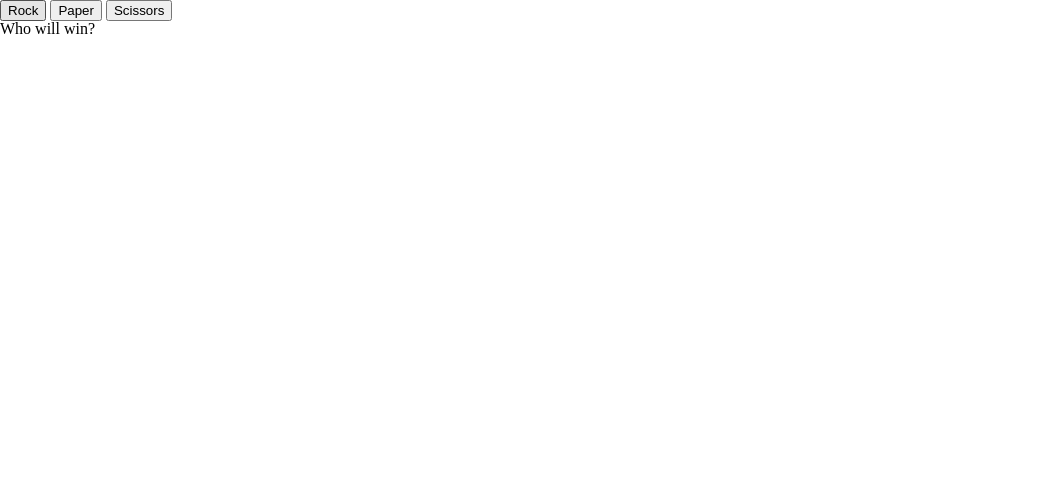
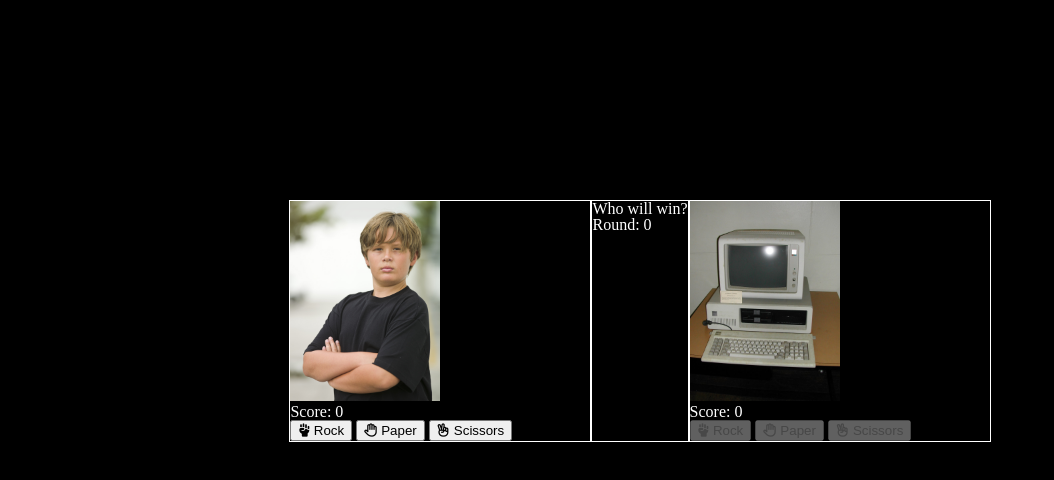
Before and after one commit to LoudDonut/rock-paper-scissors, a plain HTML site: page index.html in a window 1280 px wide. Shown: the whole page, without its empty margins (0-1054 px from the left). Drawn offline with Linux system fonts and the light colour scheme.

Commit message:
Added a simple layout and some placeholder images

```diff
--- a/index.html
+++ b/index.html
@@ -2,18 +2,45 @@
 <html>
 <head>
 	<meta charset="UTF-8">
+	<script src="https://kit.fontawesome.com/a475653b60.js" crossorigin="anonymous"></script>
 	<link href="Assets/eric-meyers-css-reset-base.css" rel="stylesheet">
 	<link href="style.css" rel="stylesheet">
 	<title>Rock Paper Scissors</title>
 </head>
 <body>
-	<div id="buttons">
-		<button id="rock">Rock</button>
-		<button id="paper">Paper</button>
-		<button id="scissors">Scissors</button>
+	<div id="playerSide">
+		<img id="playerImg" src="Assets/player.jpg" alt="The player">
+		<p id="playerScore">Score: 0</p>
+		<div id="buttons">
+			<button id="rock"><i class="fas fa-fist-raised"></i>
+				Rock
+			</button>
+			<button id="paper"><i class="far fa-hand-paper"></i>
+				Paper
+			</button>
+			<button id="scissors"><i class="far fa-hand-peace"></i>
+				Scissors
+			</button>
+		</div>
 	</div>
-	<div id="resultContainer">
+	<div id="middleContainer">
 		<p id="declareVictor">Who will win?</p>
+		<p>Round: 0</p>
+	</div>
+	<div id="computerSide">
+		<img id="computerImg" src="Assets/computer.JPG" alt="The computer">
+		<p id="computerScore">Score: 0</p>
+		<div id="buttons">
+			<button type="button" disabled><i class="fas fa-fist-raised"></i>
+				Rock
+			</button>
+			<button type="button" disabled><i class="far fa-hand-paper"></i>
+				Paper
+			</button>
+			<button type="button" disabled><i class="far fa-hand-peace"></i>
+				Scissors
+			</button>
+		</div>
 	</div>
 <script src="script.js"></script>
 </body>
--- a/script.js
+++ b/script.js
@@ -1,6 +1,4 @@
-//Function that randomly returns either Rock Paper or Scissors
-function computerPlay() {
-	//Calculate random number between 0 and 2 and store it
+function computerPlay() { //returns a random choice for playRound
 	let randNumber = Math.floor(Math.random() * 3);
 	if (randNumber === 0) {
 		return "rock";
@@ -16,16 +14,8 @@ function computerPlay() {
 	}
 }
 
-function playRound(playerSelection, computerSelection) {
-	playerSelection = playerSelection.toLowerCase();
+function playRound(playerSelection) {
 	computerSelection = computerPlay();
-	if (playerSelection === 'scissor') {
-		playerSelection = 'scissors';
-	}
-	if (playerSelection === 'rock' ||
-		playerSelection === 'paper' ||
-		playerSelection === 'scissors') {
-			//Match user input vs comp input
 	if (playerSelection === "rock" &&
 		computerSelection === "scissors") {
 		return "player wins";
@@ -45,23 +35,29 @@ function playRound(playerSelection, computerSelection) {
 		return "computer wins";
 	}
 }
-	else {
-		console.log("Please choose either rock, paper or scissors");
-	}
+
+function displayScore() {
+
 }
 
+//MAIN PROGRAM
+
 const buttons = document.querySelectorAll('#buttons');
-const resultContainer = document.querySelector('#resultContainer');
+const middleContainer = document.querySelector('#middleContainer');
 
 buttons.forEach((button) => {
 	button.addEventListener("click", function(e) {
+		let playerWins = 0;
+		let computerWins = 0;
 		let winner = playRound(e.target.id);
 		const declareVictor = document.querySelector('#declareVictor');
 		if (winner === "player wins") {
 			declareVictor.textContent = "Player wins!";
+			playerWins += 1;
 		}
 		else if (winner === "computer wins") {
 			declareVictor.textContent = "You lost!";
+			computerWins += 1;
 		}
 		else {
 			declareVictor.textContent = "Tie!";
--- a/style.css
+++ b/style.css
@@ -0,0 +1,32 @@
+body {
+	color: white;
+	background-color: black;
+	display: flex;
+	flex-direction: row;
+	justify-content: center;
+	margin-top: 200px;
+}
+
+#playerSide {
+	border: 1px solid white;
+	width: 300px;
+}
+
+#playerImg {
+	height: 200px;
+	width: auto;
+}
+
+#middleContainer {
+	border: 1px solid white;
+}
+
+#computerSide {
+	border: 1px solid white;
+	width: 300px;
+}
+
+#computerImg {
+	height: 200px;
+	width: auto;
+}
```
Also changed, not shown: Assets/computer.JPG (added), Assets/player.jpg (added). Lines whose indentation alone changed are shown as unchanged.
